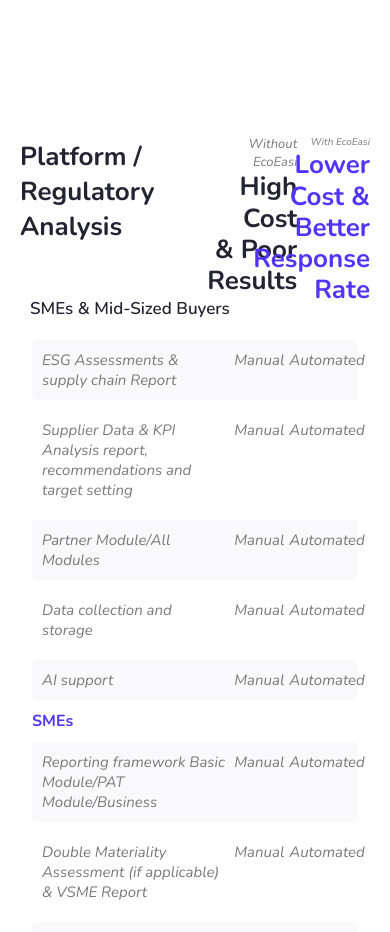
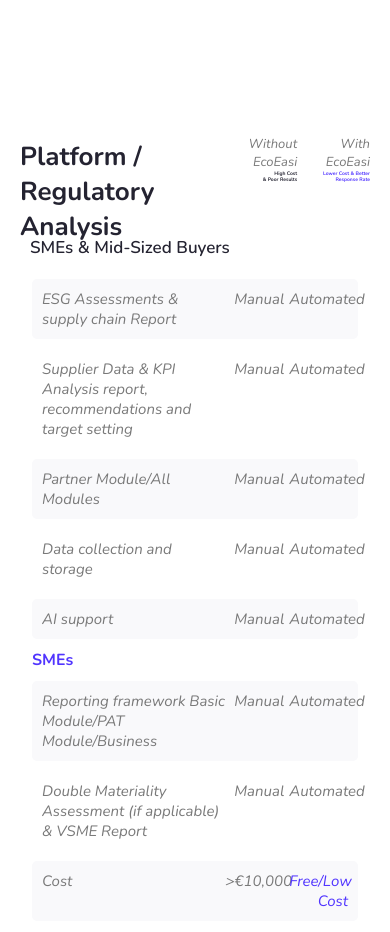
Before and after one commit to umeshdhanwal/latestecoeasi, a React (Vite) app: page / in a window 390 px wide. Shown: the part 7040-7972 px from the top of the page. Built offline with nearby package versions, Linux system fonts and the light colour scheme.

Commit message:
change in pricing header

```diff
--- a/src/pages/HomepageA/HomepageaMainsection.jsx
+++ b/src/pages/HomepageA/HomepageaMainsection.jsx
@@ -33,7 +33,7 @@
                       <Heading
                         size="headinglg"
                         as="h5"
-                        className="text-right text-[30px] font-bold leading-[120%] text-black-900 lg:text-[25px] md:text-[20px] sm:text-[10px]"
+                        className="text-right text-[30px] font-bold leading-[120%] text-black-900 lg:text-[25px] md:text-[20px] sm:text-[5px]"
                       >
                         <>
                           High Cost <br />& Poor Results
@@ -41,13 +41,13 @@
                       </Heading>
                     </div>
                     <div className="w-[48%] flex flex-col items-end">
-                      <Text size="textmd" as="p" className="text-[18px] font-normal text-deep_purple-a400 lg:text-[15px] md:text-[14px] sm:text-[10px] text-right">
+                      <Text size="textmd" as="p" className="text-[18px] font-normal text-deep_purple-a400 lg:text-[15px] md:text-[14px] sm:text-[13px] text-right">
                         With EcoEasi
                       </Text>
                       <Heading
                         size="headinglg"
                         as="h6"
-                        className="text-right text-[30px] font-bold leading-[120%] !text-deep_purple-a400 lg:text-[25px] md:text-[20px] sm:text-[16px]"
+                        className="text-right text-[30px] font-bold leading-[120%] !text-deep_purple-a400 lg:text-[25px] md:text-[20px] sm:text-[5px]"
                       >
                         <>
                           Lower Cost & Better <br />
```
